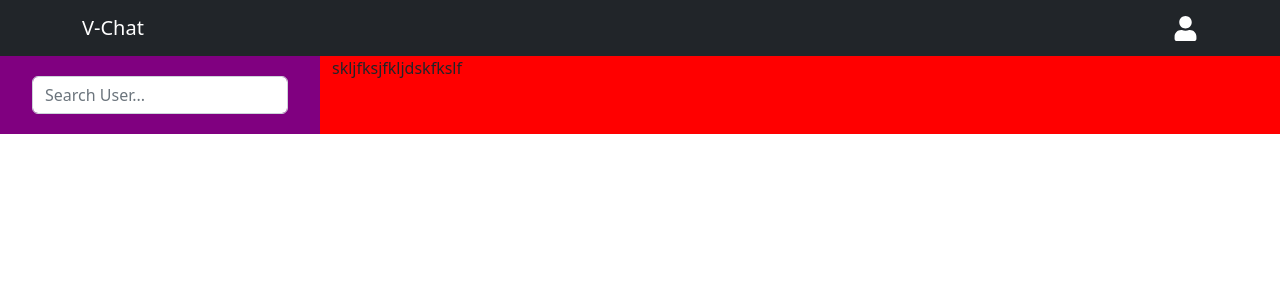
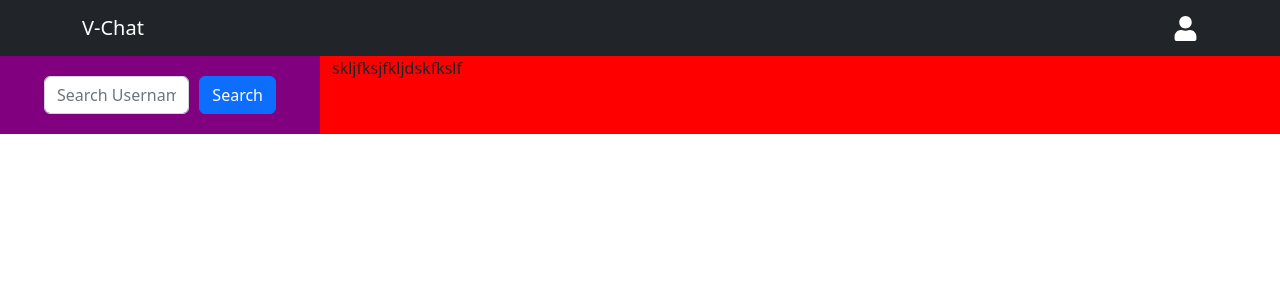
Before and after one commit to AbhayBhan/v-chat, a React (Create React App) app in the folder client/: page /dashboard in a window 1280 px wide. Shown: the top 300 px of the page. Built offline with nearby package versions, Linux system fonts and the light colour scheme.

Commit message:
New : Added Search User Functionality in Sidebar, Uid data in localstorage, Backend has a new api to search for usernames

```diff
--- /dev/null
+++ b/client/src/hooks/findUser.ts
@@ -0,0 +1,14 @@
+import axios from "axios";
+
+const base_url: string = "http://localhost:8000";
+
+export async function getUser(val : string) : Promise<object|string>{
+    return axios.get(`${base_url}/api/friend/find/${val}`)
+    .then((res) => {
+      const data = res.data;
+      console.log(data);
+      return data;
+    }).catch((err) => {
+      return err.response.data.error;
+    })
+}
--- a/client/src/hooks/login.ts
+++ b/client/src/hooks/login.ts
@@ -7,7 +7,9 @@ export async function handleLoginRequest(val : ILogin) : Promise<string> {
     return axios.post(`${base_url}/api/user/login`, val)
         .then((res) => {
             const token : string = res.data.token;
+            const uid : string = res.data._id;
             localStorage.setItem('authToken',JSON.stringify(token));
+            localStorage.setItem('uid',JSON.stringify(uid));
             return "Success!";
         }).catch((err) => {
             return err.response.data.error;
--- a/client/src/hooks/register.ts
+++ b/client/src/hooks/register.ts
@@ -20,7 +20,9 @@ export async function submitUser(val : IUser) : Promise<String> {
   return axios.post(`${base_url}/api/user/`, val)
     .then((res) => {
       const token : string = res.data.token;
+      const uid : string = res.data._id;
       localStorage.setItem('authToken',JSON.stringify(token));
+      localStorage.setItem('uid',JSON.stringify(uid));
       return "Created!";
     }).catch((err) => {
       return err.response.data.error;
--- a/client/src/interfaces/userInterfaces.ts
+++ b/client/src/interfaces/userInterfaces.ts
@@ -15,3 +15,9 @@ export interface ILogin {
     email : string;
     password : string;
 }
+
+export interface IAddUser {
+    username ?: string;
+    email ?: string;
+    id ?: number|string
+}
--- a/client/src/partials/Sidebar.tsx
+++ b/client/src/partials/Sidebar.tsx
@@ -1,24 +1,73 @@
-import React from 'react';
-import { Container , Row, Col, FormControl } from 'react-bootstrap';
-type Props = {}
+import React, { useState } from "react";
+import {
+  Container,
+  Row,
+  Col,
+  FormControl,
+  Button,
+  Card,
+} from "react-bootstrap";
+import { getUser } from "../hooks/findUser";
+import { IAddUser } from "../interfaces/userInterfaces";
+type Props = {};
 
 const Sidebar = (props: Props) => {
+  const [query, setQuery] = useState<string>("");
+  const [error, setError] = useState<string>("");
+  const [foundUser, setFoundUser] = useState<IAddUser>({});
+
+  const handleSearch = async () => {
+    setError("");
+    setFoundUser({});
+
+    const res = await getUser(query);
+    if (typeof res === "string") {
+      setError(res);
+      setTimeout(() => {
+        setError("");
+      }, 5000);
+    } else {
+      setFoundUser(res);
+    }
+  };
   return (
-        <div style={{
-            padding : 20
-        }}>
+    <div
+      style={{
+        padding: 20,
+      }}
+    >
       <Container>
         <Col>
           <Row xs={1}>
-                        <FormControl type='text' placeholder='Search User...' />
+            <div style={{ display: "flex", flexDirection: "row", gap: "10px" }}>
+              <FormControl
+                value={query}
+                type="text"
+                onChange={(e) => {
+                  setQuery(e.target.value);
+                }}
+                placeholder="Search Username..."
+              />
+              <Button onClick={handleSearch}>Search</Button>
+            </div>
           </Row>
           <Row>
-                        {/* Render the friends here */}
+            {error ? (
+              <Card className="mt-4">
+                <Card.Body>No user Found</Card.Body>
+              </Card>
+            ) : !Object.keys(foundUser).length ? (
+              <></>
+            ) : (
+              <Card className="mt-4">
+                <Card.Body>{foundUser.username}</Card.Body>
+              </Card>
+            )}
           </Row>
         </Col>
       </Container>
     </div>
   );
-}
+};
 
-export default Sidebar
+export default Sidebar;
```
Lines whose indentation alone changed are shown as unchanged.
